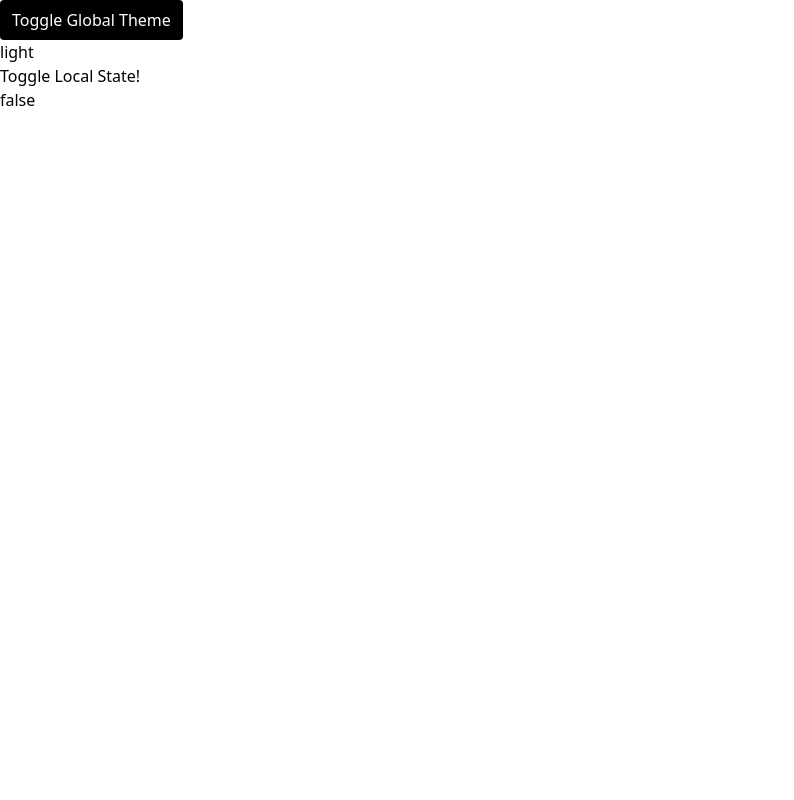
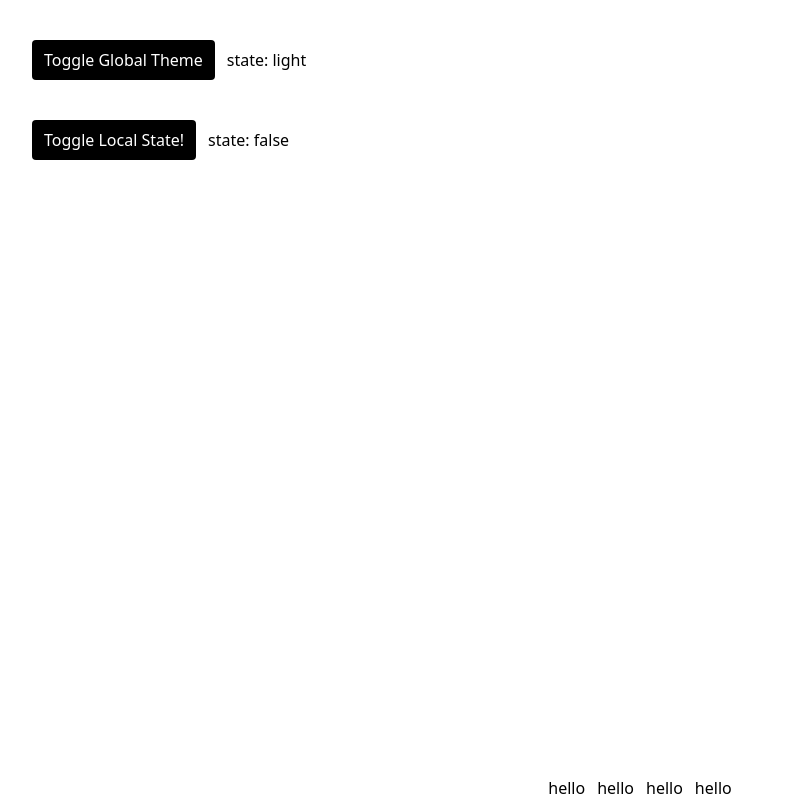
Before and after one commit to seano424/playground, a Next.js app: page / in a window 1280 px wide. Shown: the whole page, without its empty margins (0-794 px from the left). Built offline with nearby package versions, Linux system fonts and the light colour scheme.

Commit message:
adding container

```diff
--- a/components/Test.tsx
+++ b/components/Test.tsx
@@ -5,11 +5,14 @@ const atom1 = atom(false)
 export const Test = () => {
   const [isTrue, setIsTrue] = useAtom(atom1)
   return (
-    <div>
-      <button onClick={() => setIsTrue((prevState) => !prevState)}>
+    <div className='flex gap-3 items-center'>
+      <button
+        className='button'
+        onClick={() => setIsTrue((prevState) => !prevState)}
+      >
         Toggle Local State!
       </button>
-      <p>{isTrue ? 'true' : 'false'}</p>
+      <p>state: {isTrue ? 'true' : 'false'}</p>
     </div>
   )
 }
--- a/pages/index.tsx
+++ b/pages/index.tsx
@@ -10,14 +10,15 @@ const inter = Inter({ subsets: ['latin'] })
 export default function Home() {
   const [{ darkmode }, setTest] = useAtom(testAtom)
   return (
-    <>
+    <div className='flex flex-col min-h-screen'>
       <Head>
         <title>Create Next App</title>
         <meta name='description' content='Generated by create next app' />
         <meta name='viewport' content='width=device-width, initial-scale=1' />
         <link rel='icon' href='/favicon.ico' />
       </Head>
-      <main>
+      <main className='container py-10'>
+        <div className='flex gap-3 items-center mb-10'>
           <button
             className='button'
             onClick={() =>
@@ -29,9 +30,16 @@ export default function Home() {
           >
             Toggle Global Theme
           </button>
-        <p>{darkmode ? 'dark' : 'light'}</p>
+          <p>state: {darkmode ? 'dark' : 'light'}</p>
+        </div>
         <Test />
       </main>
-    </>
+      <footer className='mt-auto flex justify-center gap-3'>
+        <p>hello</p>
+        <p>hello</p>
+        <p>hello</p>
+        <p>hello</p>
+      </footer>
+    </div>
   )
 }
--- a/tailwind.config.js
+++ b/tailwind.config.js
@@ -5,6 +5,10 @@ module.exports = {
     './components/**/*.{js,ts,jsx,tsx}',
   ],
   theme: {
+    container: {
+      padding: '2rem',
+      center: true,
+    },
     extend: {},
   },
   plugins: [],
```
Lines whose indentation alone changed are shown as unchanged.
